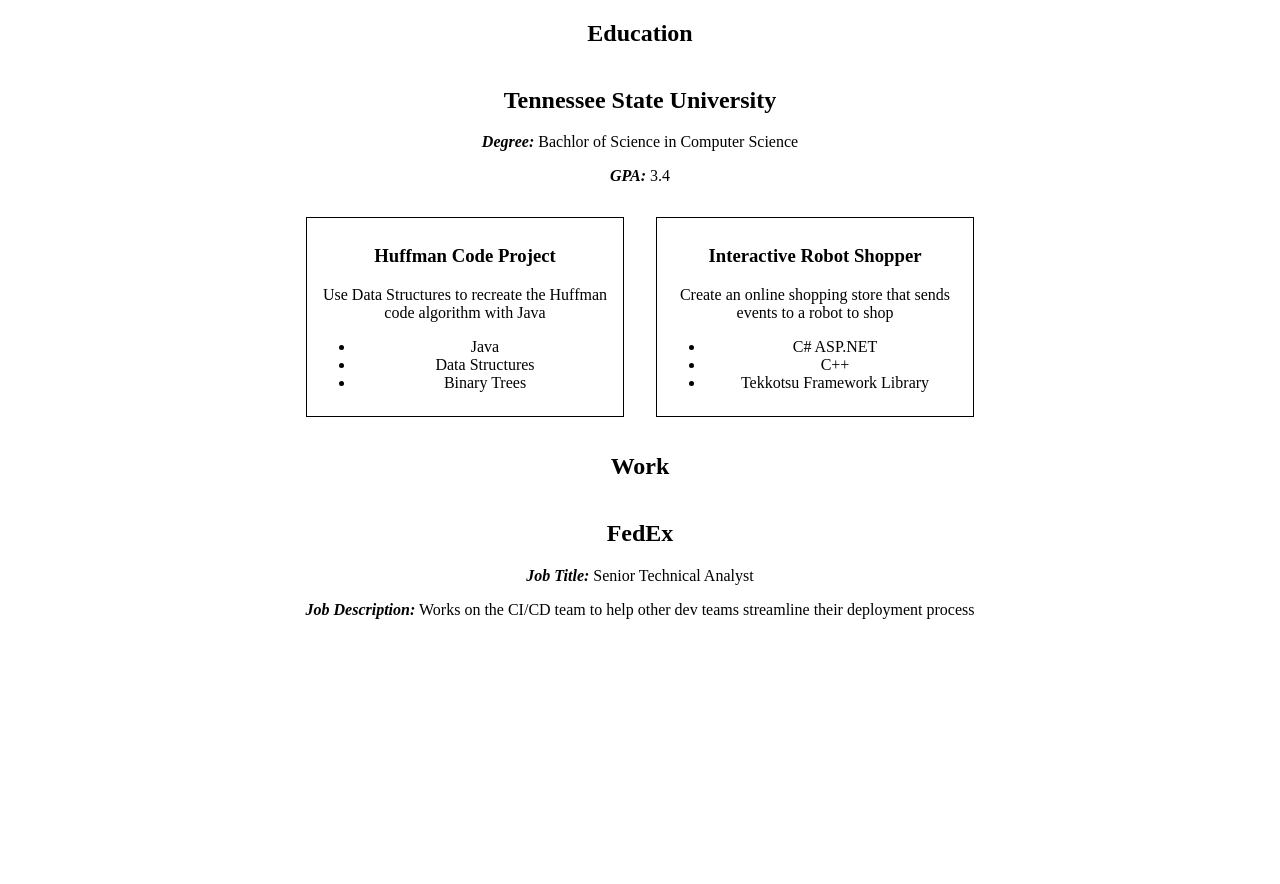
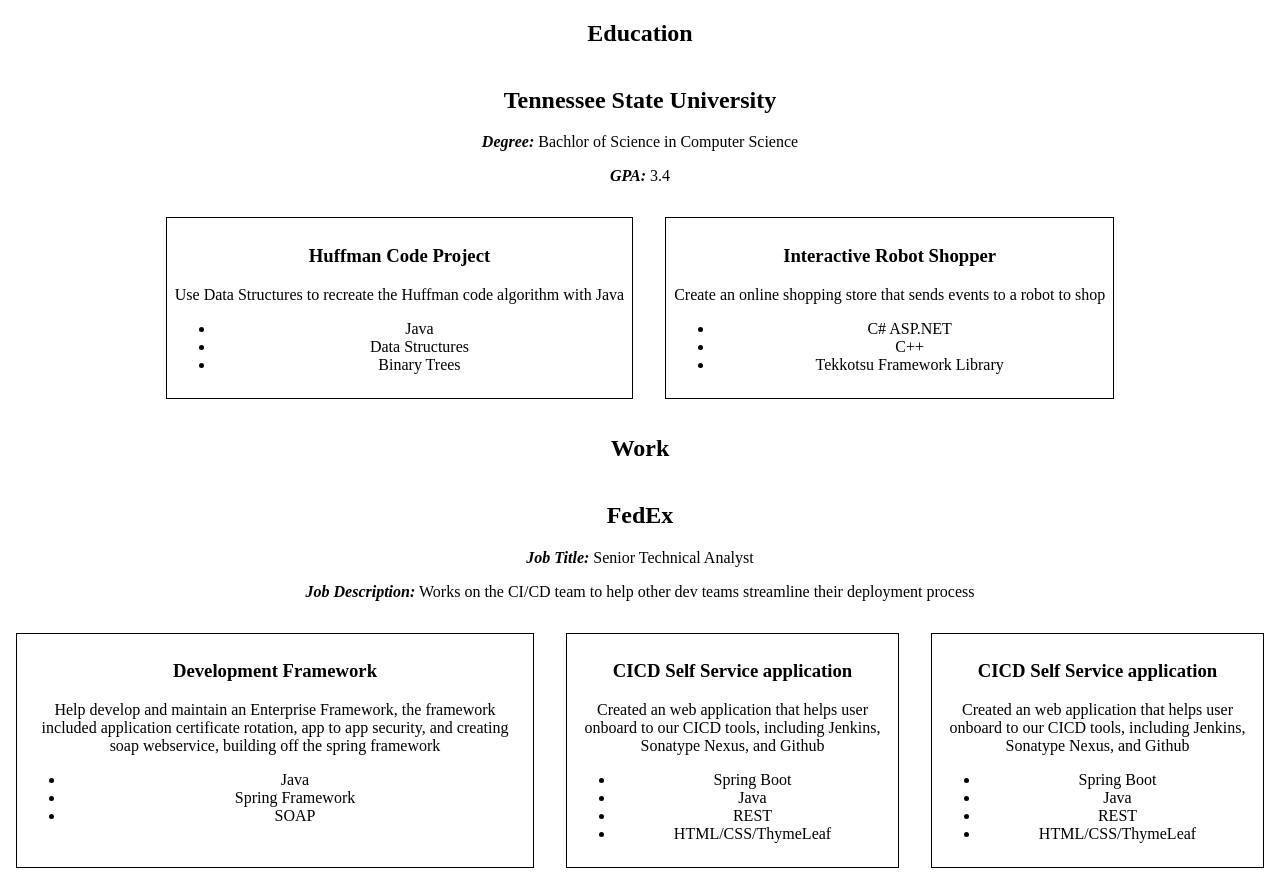
Before and after one commit to Docterryome/personalResume, a plain HTML site: page index.html in a window 1280 px wide. Shown: the part 67-951 px from the top of the page. Before the commit the page ends 800 px from the top, so only its background shows below. Drawn offline with Linux system fonts and the light colour scheme.

Commit message:
added work

```diff
--- a/index.html
+++ b/index.html
@@ -46,6 +46,41 @@
             <p><b><span>Job Title:</span></b> Senior Technical Analyst</p>
             <p><b><span>Job Description:</span></b> Works on the CI/CD team to help other dev teams streamline their deployment process</p>
         </div>
+        <section class="project-section">
+            <div class="project">
+                <h3>Development Framework</h3>
+                <p>Help develop and maintain an Enterprise Framework, the framework included
+                    application certificate rotation, app to app security, and creating soap webservice,
+                    building off the spring framework</p>
+                <ul>
+                    <li>Java</li>
+                    <li>Spring Framework</li>
+                    <li>SOAP</li>
+                </ul>
+            </div>
+            <div class="project">
+                <h3>CICD Self Service application</h3>
+                <p>Created an web application that helps user onboard to our CICD tools,
+                    including Jenkins, Sonatype Nexus, and Github</p>
+                <ul>
+                    <li>Spring Boot</li>
+                    <li>Java</li>
+                    <li>REST</li>
+                    <li>HTML/CSS/ThymeLeaf</li>
+                </ul>
+            </div>
+            <div class="project">
+                <h3>CICD Self Service application</h3>
+                <p>Created an web application that helps user onboard to our CICD tools,
+                    including Jenkins, Sonatype Nexus, and Github</p>
+                <ul>
+                    <li>Spring Boot</li>
+                    <li>Java</li>
+                    <li>REST</li>
+                    <li>HTML/CSS/ThymeLeaf</li>
+                </ul>
+            </div>
+        </section>
     </section>
 </body>
 </html>
--- a/style.css
+++ b/style.css
@@ -40,7 +40,7 @@
 }
 
 .project-section div {
-    max-width: 300px;
+    max-width: 500px;
     border: 1px solid black;
     margin: 1em;
     padding: .5em;
```
